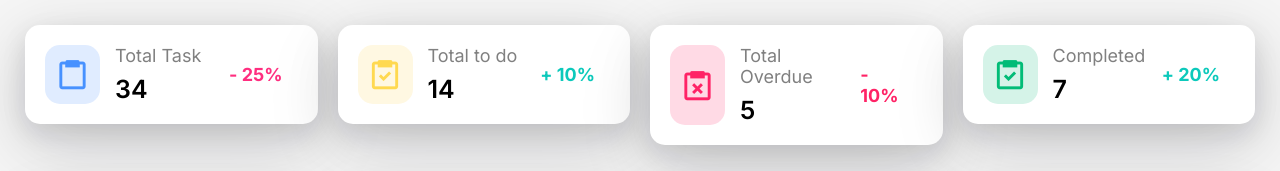
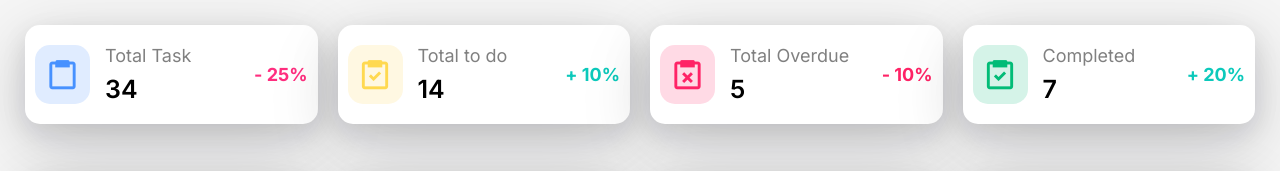
Before and after one commit to heynarmatha/Dashboard-project, a website: page index.html in a window 1280 px wide. Shown: the top 171 px of the page. Drawn offline with nearby package versions, Linux system fonts and the light colour scheme.

Commit message:
Final commit

```diff
--- a/assets/scss/style.scss
+++ b/assets/scss/style.scss
@@ -29,7 +29,7 @@ body{
             border-radius: 15px;
             background-color: white;
             box-shadow: rgba(17, 17, 26, 0.1) 0px 8px 24px, rgba(17, 17, 26, 0.1) 0px 16px 56px, rgba(17, 17, 26, 0.1) 0px 24px 80px;
-            padding: 20px;
+            padding: 20px 10px;
             display: flex;
             align-items: center;
             justify-content: space-between;
@@ -70,9 +70,9 @@ body{
                 @include media-min-sm{
                     font-size:18px;
                 }
-                @include media-min-md{
-                    padding: 0 15px;
-                }
+                // @include media-min-md{
+                //     padding: 0 10px;
+                // }
             }
         }
     }
@@ -470,6 +470,9 @@ body{
                                 font-size: 13px;
                                 color: grey;
                                 font-weight: 500;
+                                @include media-min-xl{
+                                    font-size: 15px;
+                                }
                             }
                         }
                     }
```
Also changed, not shown: public/css/style.min.css, 1 other file.
